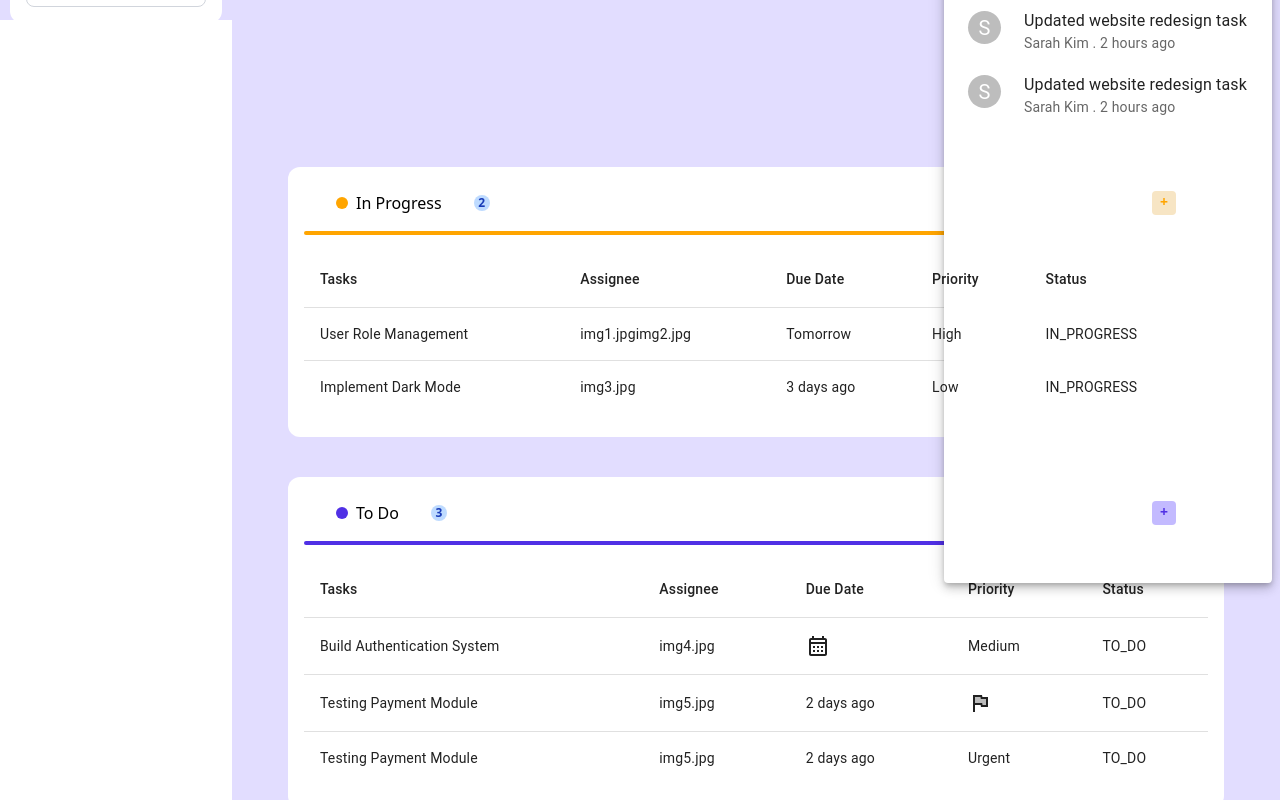
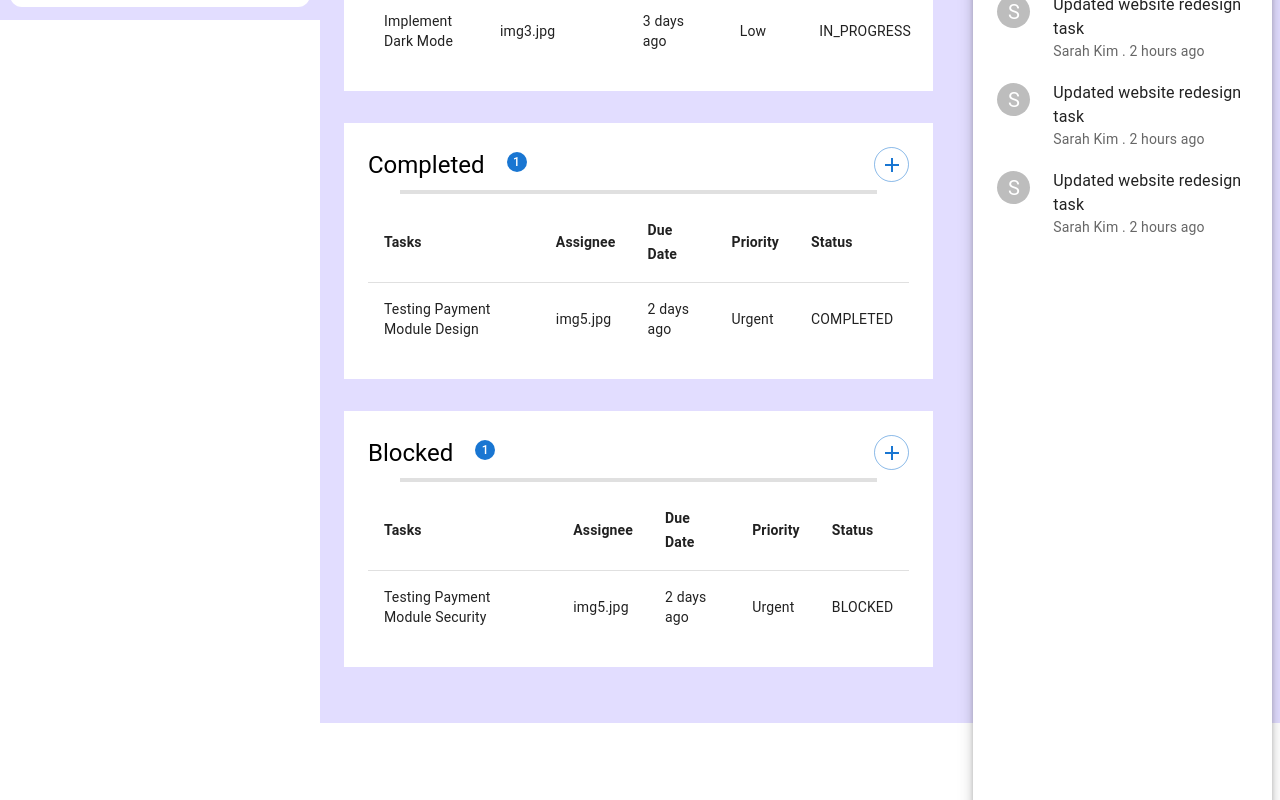
Before and after one commit to navindufernando/QUBIQ, a React (Vite) app in the folder common/sideandnavbar/: page /dashboard in a window 1280 px wide. Shown: the part 780-1580 px from the top of the page. Built offline with nearby package versions, Linux system fonts and the light colour scheme.

Commit message:
Tasks tab

```diff
--- a/common/sideandnavbar/src/pages/Dashboard-dev/Components/DashboardTabs.tsx
+++ b/common/sideandnavbar/src/pages/Dashboard-dev/Components/DashboardTabs.tsx
@@ -1,6 +1,6 @@
 import { Box, Tab, Tabs } from "@mui/material";
 import { SyntheticEvent, useState } from "react";
-import TaskWrapper from "./Tasks/TaskWrapper";
+import Tasks from "./Tasks/Tasks";
 
 const DashboardTabs = () => {
   const [displayTab, setDisplayTab] = useState(0);
@@ -12,7 +12,7 @@ const DashboardTabs = () => {
   const renderTabContent = () => {
     switch (displayTab) {
       case 0:
-        return <TaskWrapper />;
+        return <Tasks />;
       case 1:
         return <div></div>;
       case 2:
--- a/common/sideandnavbar/src/pages/Dashboard-dev/Components/Tasks/TaskWrapper.tsx
+++ b/common/sideandnavbar/src/pages/Dashboard-dev/Components/Tasks/TaskWrapper.tsx
@@ -1,49 +1,38 @@
-import { Box, Typography } from "@mui/material";
+import {
+  Badge,
+  Box,
+  Button,
+  Divider,
+  Table,
+  TableBody,
+  TableCell,
+  TableHead,
+  TableRow,
+  Typography,
+} from "@mui/material";
+import AddIcon from "@mui/icons-material/Add";
+import CalendarMonthOutlinedIcon from "@mui/icons-material/CalendarMonthOutlined";
+import FlagTwoToneIcon from "@mui/icons-material/FlagTwoTone";
 
-const TaskWrapper = () => {
-  const tasksInProgress = [
-    {
-      taskName: "User Role Management",
-      assignees: ["img1.jpg", "img2.jpg"],
-      dueDate: "Tomorrow",
-      priority: "High",
-      status: "IN_PROGRESS",
-    },
-    {
-      taskName: "Implement Dark Mode",
-      assignees: ["img3.jpg"],
-      dueDate: "3 days ago",
-      priority: "Low",
-      status: "IN_PROGRESS",
-    },
-  ];
+interface Task {
+  taskName: string;
+  assignees: string[]; // if the images are URLs (change later if necessary)
+  dueDate: string;
+  priority: string;
+  status: string;
+}
 
-  const tasksToDo = [
-    {
-      taskName: "Build Authentication System",
-      assignees: ["img4.jpg"],
-      dueDate: "",
-      priority: "Medium",
-      status: "TO_DO",
-    },
-    {
-      taskName: "Testing Payment Module",
-      assignees: ["img5.jpg"],
-      dueDate: "2 days ago",
-      priority: "",
-      status: "TO_DO",
-    },
-    {
-      taskName: "Testing Payment Module",
-      assignees: ["img5.jpg"],
-      dueDate: "2 days ago",
-      priority: "Urgent",
-      status: "TO_DO",
-    },
-  ];
+interface TaskListProps {
+  tasks: Task[];
+  status: string;
+}
+
+const TaskWrapper: React.FC<TaskListProps> = ({ tasks, status }) => {
+  const taskNum = tasks.length;
+
   return (
     <>
-      <Box sx={{ p: 3, bgcolor: "background.paper" }}>
+      <Box sx={{ p: 3, bgcolor: "background.paper", marginBottom: 4 }}>
         <Box
           sx={{
             display: "flex",
@@ -51,10 +40,66 @@ const TaskWrapper = () => {
             alignItems: "center",
           }}
         >
-          <Typography variant="h5" sx={{ fondWeight: "bold" }}>
-            To Do
-          </Typography>
+          <Box sx={{ display: "flex" }}>
+            <Typography
+              variant="h5"
+              sx={{ fondWeight: "bold", marginRight: 4 }}
+            >
+              {status}
+            </Typography>
+            <Box>
+              <Badge
+                badgeContent={taskNum}
+                color="primary"
+                overlap="circular"
+              />
+            </Box>
+          </Box>
+          <Button
+            variant="outlined"
+            href="#outlined-buttons"
+            sx={{
+              borderRadius: "100%",
+              width: 35,
+              height: 35,
+              minWidth: 0,
+              padding: 0,
+            }}
+          >
+            <AddIcon />
+          </Button>
         </Box>
+        <Divider
+          variant="middle"
+          sx={{ my: 1, marginX: 4, borderBottomWidth: 4 }}
+        />
+        <Table>
+          <TableHead>
+            <TableRow>
+              <TableCell sx={{ fontWeight: "bold" }}>Tasks</TableCell>
+              <TableCell sx={{ fontWeight: "bold" }}>Assignee</TableCell>
+              <TableCell sx={{ fontWeight: "bold" }}>Due Date</TableCell>
+              <TableCell sx={{ fontWeight: "bold" }}>Priority</TableCell>
+              <TableCell sx={{ fontWeight: "bold" }}>Status</TableCell>
+            </TableRow>
+          </TableHead>
+          <TableBody>
+            {tasks.map((task, i) => (
+              <TableRow
+                key={i}
+                sx={{ "&:last-child td, &:last-child th": { border: 0 } }}
+              >
+                <TableCell>{task.taskName}</TableCell>
+                <TableCell>{task.assignees}</TableCell>
+                <TableCell>
+                  {task.dueDate || <CalendarMonthOutlinedIcon />}
+                </TableCell>
+                <TableCell>{task.priority || <FlagTwoToneIcon />}</TableCell>
+                <TableCell>{task.status}</TableCell>
+              </TableRow>
+            ))}
+          </TableBody>
+        </Table>
       </Box>
     </>
   );
--- /dev/null
+++ b/common/sideandnavbar/src/pages/Dashboard-dev/Components/Tasks/Tasks.tsx
@@ -0,0 +1,84 @@
+import { Box } from "@mui/material";
+import TaskWrapper from "./TaskWrapper";
+
+const Tasks = () => {
+  const tasks = [
+    {
+      taskName: "Build Authentication System",
+      assignees: ["img4.jpg"],
+      dueDate: "",
+      priority: "Medium",
+      status: "TO_DO",
+    },
+    {
+      taskName: "User Role Management",
+      assignees: ["img1.jpg", "img2.jpg"],
+      dueDate: "Tomorrow",
+      priority: "High",
+      status: "IN_PROGRESS",
+    },
+    {
+      taskName: "Implement Dark Mode",
+      assignees: ["img3.jpg"],
+      dueDate: "3 days ago",
+      priority: "Low",
+      status: "IN_PROGRESS",
+    },
+    {
+      taskName: "Testing Payment Module",
+      assignees: ["img5.jpg"],
+      dueDate: "2 days ago",
+      priority: "",
+      status: "TO_DO",
+    },
+    {
+      taskName: "Testing Payment Module",
+      assignees: ["img5.jpg"],
+      dueDate: "2 days ago",
+      priority: "Urgent",
+      status: "TO_DO",
+    },
+    {
+      taskName: "Testing Payment Module Security",
+      assignees: ["img5.jpg"],
+      dueDate: "2 days ago",
+      priority: "Urgent",
+      status: "BLOCKED",
+    },
+    {
+      taskName: "Testing Payment Module Design",
+      assignees: ["img5.jpg"],
+      dueDate: "2 days ago",
+      priority: "Urgent",
+      status: "COMPLETED",
+    },
+  ];
+
+  const groupedTasks = {
+    TO_DO: tasks.filter((task) => task.status === "TO_DO"),
+    IN_PROGRESS: tasks.filter((task) => task.status === "IN_PROGRESS"),
+    COMPLETED: tasks.filter((task) => task.status === "COMPLETED"),
+    BLOCKED: tasks.filter((task) => task.status === "BLOCKED"),
+  };
+
+  const statusLabels = {
+    TO_DO: "To Do",
+    IN_PROGRESS: "In Progress",
+    COMPLETED: "Completed",
+    BLOCKED: "Blocked",
+  };
+
+  return (
+    <Box sx={{ paddingTop: 2 }}>
+      {Object.entries(groupedTasks).map(([status, taskList]) => (
+        <TaskWrapper
+          key={status}
+          tasks={taskList}
+          status={statusLabels[status as keyof typeof statusLabels]}
+        />
+      ))}
+    </Box>
+  );
+};
+
+export default Tasks;
--- a/common/sideandnavbar/src/pages/Dashboard-dev/DevDashboard.tsx
+++ b/common/sideandnavbar/src/pages/Dashboard-dev/DevDashboard.tsx
@@ -44,7 +44,6 @@ const DevDashboard = () => {
           </div>
         </div>
       </div> */}
-      <TaskBoard></TaskBoard>
     </div>
   );
 };
```
